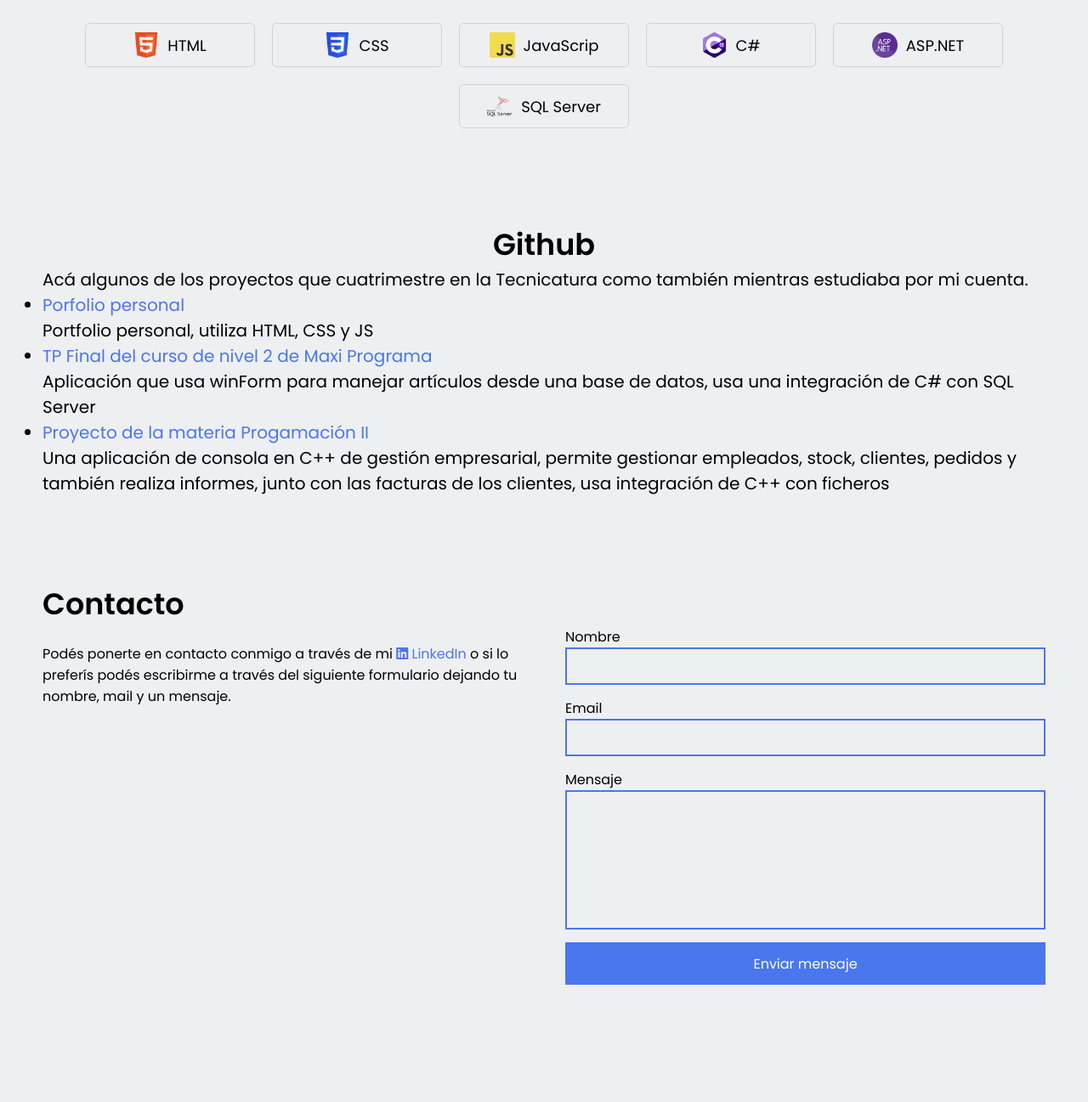
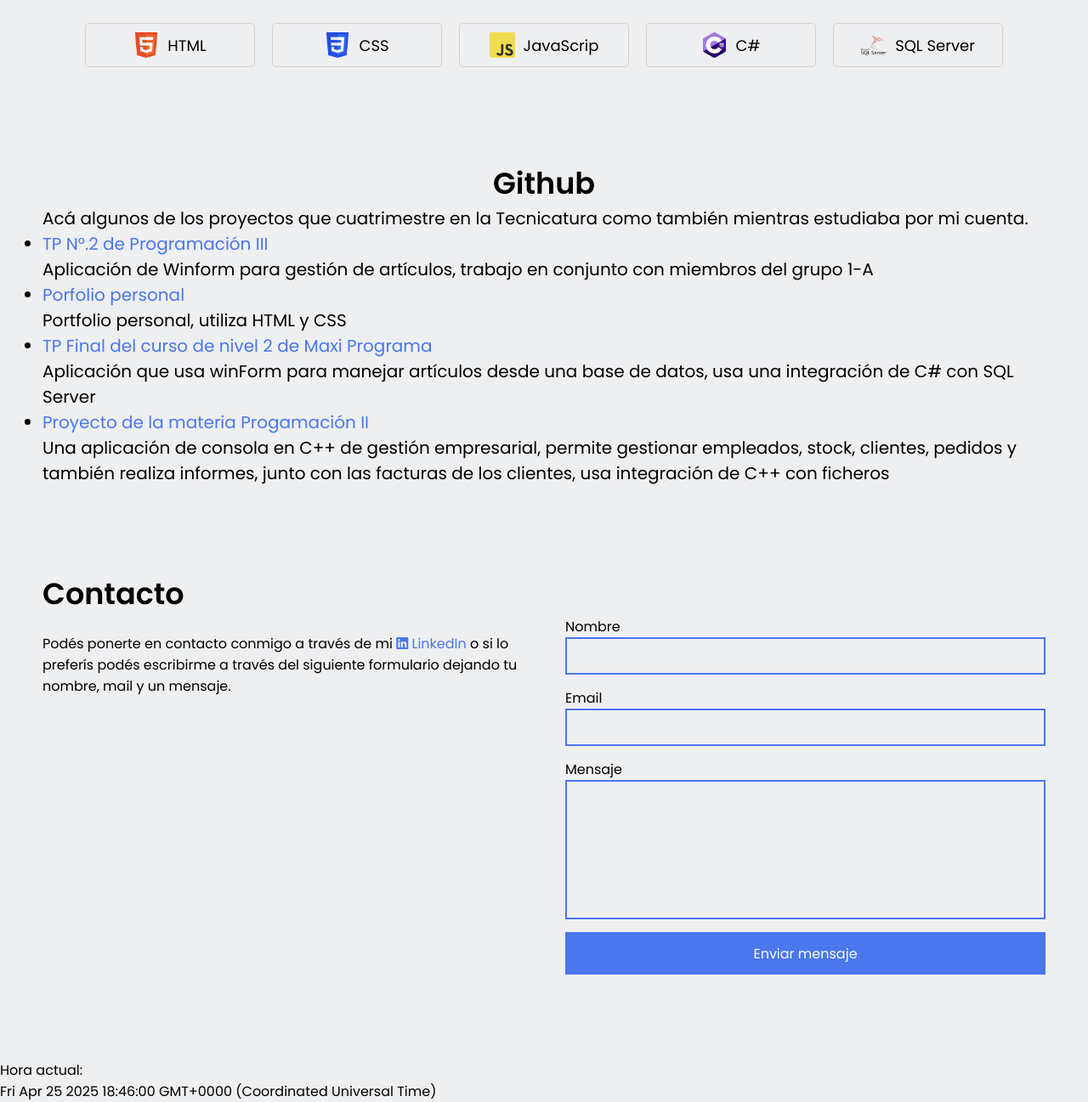
Before and after one commit to MarcosSelvaggi/portfolio-MarcosSelvaggi, a plain HTML site: page index.html in a window 1280 px wide. Shown: the part 636-1933 px from the top of the page at 85% size. Before the commit the page ends 1895 px from the top, so only its background shows below. Drawn offline with Linux system fonts and the light colour scheme.

Commit message:
Agregado el último proyecto y cambiadas algunas cosas menores

```diff
--- a/index.html
+++ b/index.html
@@ -66,7 +66,7 @@
                 </div>
             </div>
             <div class="foto">
-                <img src="imagenes/foto.webp" alt="Foto personal">
+                <img src="imagenes/foto.webp" id="fotoPersonal" alt="Foto personal">
             </div>
         </section>
         <!--Section 2: Habilidades-->
@@ -95,12 +95,12 @@
                     <img src="imagenes\csharp-logo.webp" alt="Logo C#">
                     <span>C#</span>
                 </div>
-
+                <!--
                 <div class="celda">
                     <img src="imagenes\aspnet-logo.webp" alt="Logo ASP.NET">
                     <span>ASP.NET</span>
                 </div>
-
+                -->
                 <div class="celda">
                     <img src="imagenes\sqlserver-logo.webp" alt="Logo SQL Server">
                     <span>SQL Server</span>
@@ -120,8 +120,12 @@
 
                 <ul class="proyectos">
                     <li>
+                        <a href="https://github.com/MarcosSelvaggi/Proyecto_Progracion_II">TP N°.2 de Programación III</a><br>
+                        <label>Aplicación de Winform para gestión de artículos, trabajo en conjunto con miembros del grupo 1-A</label>
+                    </li>
+                    <li>
                         <a href="https://github.com/MarcosSelvaggi/portfolio-MarcosSelvaggi">Porfolio personal</a><br>
-                        <label>Portfolio personal, utiliza HTML, CSS y JS</label>
+                        <label>Portfolio personal, utiliza HTML y CSS</label>
                     </li>
                     <li>
                         <a href="https://github.com/MarcosSelvaggi/TPFinalNivel2_Selvaggi">TP Final del curso de nivel 2 de Maxi Programa</a><br>
@@ -136,7 +140,7 @@
             </div>
 
         </section>
-        <!--Section 4: Contact-->
+        <!--Section 4: Contacto-->
         <section id="contacto" class="contacto-section">
             <h2>Contacto</h2>
 
@@ -170,7 +174,10 @@
             </div>
         </section>
     </main>
-
+    <footer>
+        <p>Hora actual: </p>
+        <p id="horaActual"></p>
+    </footer>
 </body>
 
 </html>
--- a/script.js
+++ b/script.js
@@ -1,4 +1,6 @@
-//Limpia los datos del formulario
-document.addEventListener("DOMContentLoaded", function(){
-    document.getElementById("formularioContacto").reset();
-})
+function actualizarHora(){
+    document.getElementById("horaActual").innerHTML = Date()
+}
+document.addEventListener("DOMContentLoaded", actualizarHora);
+
+setInterval(actualizarHora, 1000);
```
